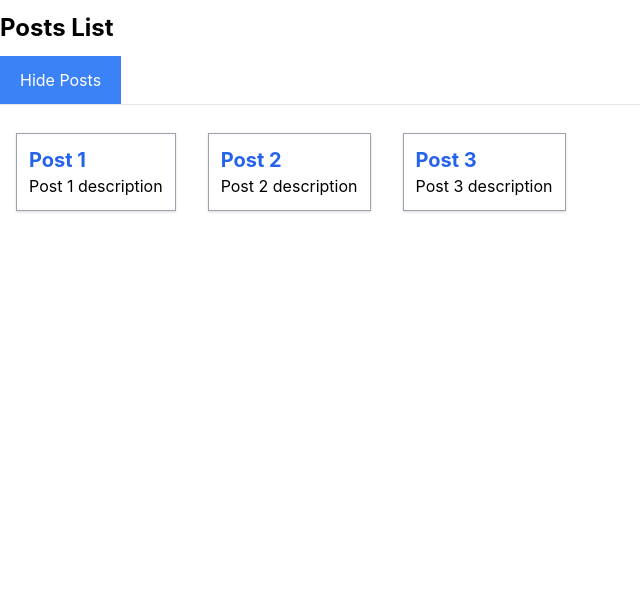
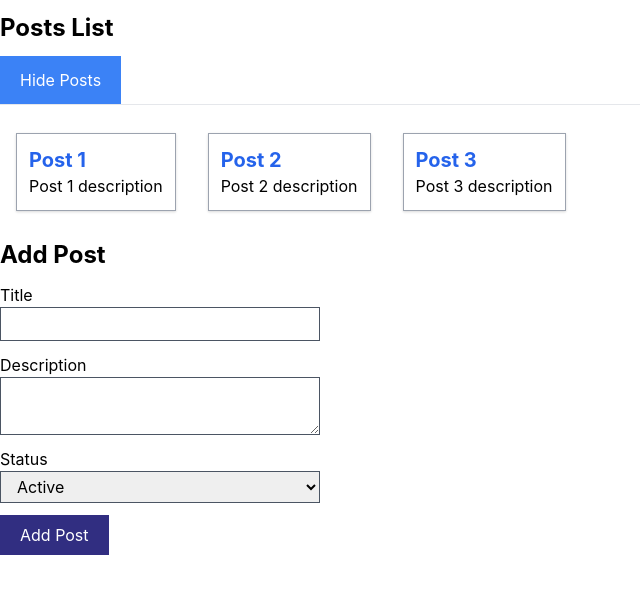
Before and after one commit to NARAYANAREDDY37/react-web-dev, a React (Create React App) app: page / in a window 1280 px wide. Shown: the top 594 px of the page, without its empty margins (0-640 px from the left). Built offline with nearby package versions, Linux system fonts and the light colour scheme.

Commit message:
controlled component completed

```diff
--- /dev/null
+++ b/src/components/AddPost/AddPost.js
@@ -0,0 +1,67 @@
+import React, { Component } from 'react';
+
+//controlled component
+export class AddPost extends Component {
+  state = {
+    title: '',
+    description: '',
+    status: 'active',
+  };
+
+  addPostHandler = (e) => {
+    e.preventDefault();
+    console.log(e);
+  };
+
+  changeHandler = (title, e) => {
+    this.setState({ [title]: e.target.value });
+  };
+
+  render() {
+    return (
+      <div>
+        <h2 className='text-2xl font-bold'>Add Post</h2>
+        <form onSubmit={this.addPostHandler}>
+          <div className='my-3'>
+            <label>Title</label>
+            <input
+              type='text'
+              value={this.state.title}
+              onChange={this.changeHandler.bind(this, 'title')}
+              className='px-3 py-1 block w-1/4 border border-gray-600 focus:outline-none focus:border-red-600'
+            />
+          </div>
+          <div className='my-3'>
+            <label>Description</label>
+            <textarea
+              value={this.state.description}
+              onChange={this.changeHandler.bind(this, 'description')}
+              className='px-3 py-1 block w-1/4 border border-gray-600 focus:outline-none focus:border-red-600'
+            ></textarea>
+          </div>
+          <div className='my-3'>
+            <label>Status</label>
+            <select
+              value={this.state.status}
+              onChange={this.changeHandler.bind(this, 'status')}
+              className='px-3 py-1 block w-1/4 border border-gray-600 focus:outline-none focus:border-red-600'
+            >
+              <option value='active'>Active</option>
+              <option value='inactive'>InActive</option>
+            </select>
+          </div>
+          <div className='my-3'>
+            <button
+              type='submit'
+              className='px-5 py-2 bg-indigo-900 text-white'
+            >
+              Add Post
+            </button>
+          </div>
+        </form>
+      </div>
+    );
+  }
+}
+
+export default AddPost;
--- a/src/components/Posts/Posts.js
+++ b/src/components/Posts/Posts.js
@@ -1,4 +1,5 @@
 import React, { Component } from 'react';
+import AddPost from '../AddPost/AddPost';
 import SinglePost from '../SinglePost/SinglePost';
 
 export class Posts extends Component {
@@ -101,6 +102,8 @@
         <hr />
         {/* {posts} */}
         {this.getPosts()}
+
+        <AddPost />
       </div>
     );
   }
```
